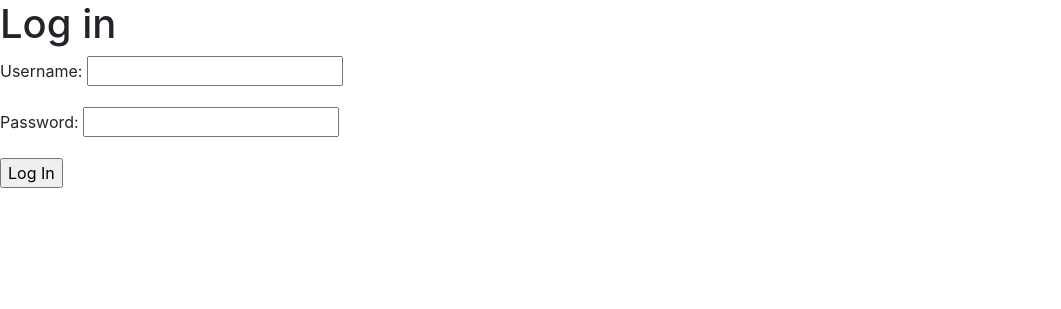
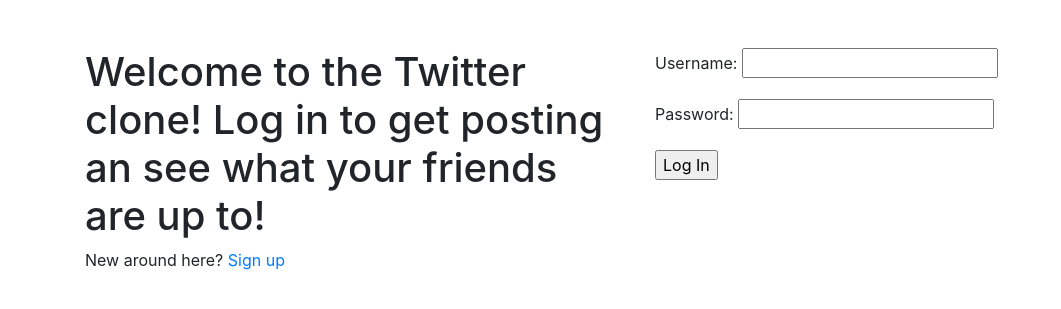
Before and after one commit to luisfff29/twitterclone, a Django app: page /login/ in a window 1280 px wide. Shown: the top 309 px of the page, without its empty margins (0-1061 px from the left). Run offline with Django 3.2, Linux system fonts and the light colour scheme; some libraries are stand-ins or nearby versions.

Commit message:
add forms for login and sign up

```diff
--- a/authentication/urls.py
+++ b/authentication/urls.py
@@ -3,6 +3,6 @@
 
 
 urlpatterns = [
-    path('login/', views.loginview),
-    path('signup/', views.signupview),
+    path('login/', views.loginview, name='login'),
+    path('signup/', views.signupview, name='signup'),
 ]
--- a/templates/authentication/login.html
+++ b/templates/authentication/login.html
@@ -1,10 +1,19 @@
 <!DOCTYPE html>
 {% extends 'authentication/auth_base.html' %}
 {% block auth_block %}
-<h1>Log in</h1>
-<form method='POST'>
-  {% csrf_token %}
-  {{ form.as_p }}
-  <input type="submit" value="Log In">
-</form>
+<div class='container'>
+  <div class="row mt-5">
+    <div class="col-6">
+      <h1>Welcome to the Twitter clone! Log in to get posting an see what your friends are up to!</h1>
+      <p>New around here? <a href="{% url 'signup' %}">Sign up</a></p>
+    </div>
+    <div class="col-6">
+      <form method='POST'>
+        {% csrf_token %}
+        {{ form.as_p }}
+        <input type="submit" value="Log In">
+      </form>
+    </div>
+  </div>
+</div>
 {% endblock  %}
```
Also changed, not shown: templates/authentication/signup.html (+16 -6 lines).
